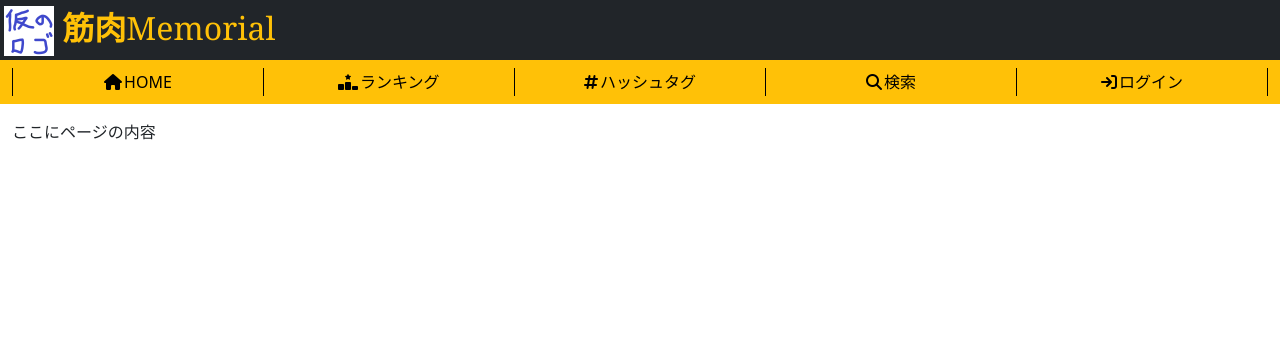
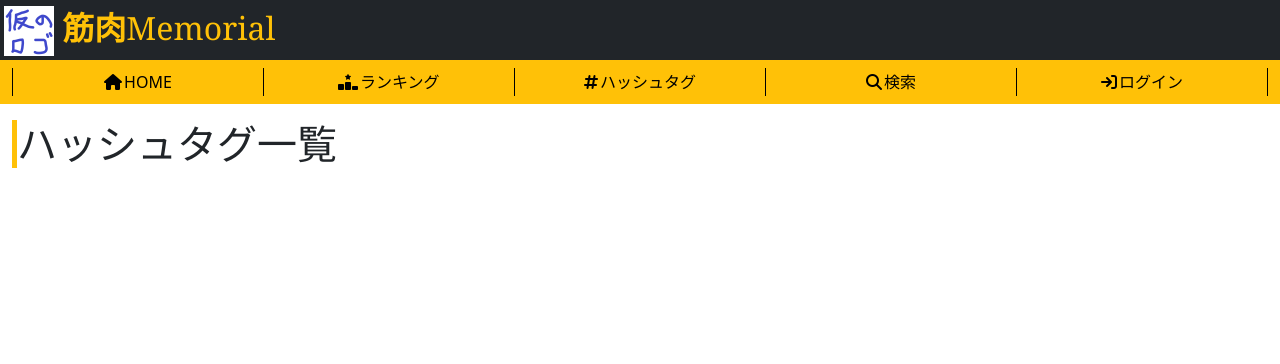
Before and after one commit to Mitsutan/2023Dev3Early, a PHP site: page /tag.php in a window 1280 px wide. Shown: the top 364 px of the page. Run offline with PHP 8.4, Linux system fonts and the light colour scheme.

Commit message:
Update tag.php

```diff
--- a/04_ソースコード/tag.php
+++ b/04_ソースコード/tag.php
@@ -15,15 +15,14 @@ session_start()
 
     <link rel="stylesheet" href="./css/style.css">
 
-    <title>ハッシュタグ一覧
-    </title>
+    <title>タグ</title>
 </head>
 
 <body>
     <?php require_once "./php/header.php" ?>
 
     <div class="container-fluid">
-        ここにページの内容
+    <h1>ハッシュタグ一覧<h1>
     </div>
 
     <script src="https://cdn.jsdelivr.net/npm/bootstrap@5.0.2/dist/js/bootstrap.bundle.min.js" integrity="sha384-MrcW6ZMFYlzcLA8Nl+NtUVF0sA7MsXsP1UyJoMp4YLEuNSfAP+JcXn/tWtIaxVXM" crossorigin="anonymous"></script>
```
